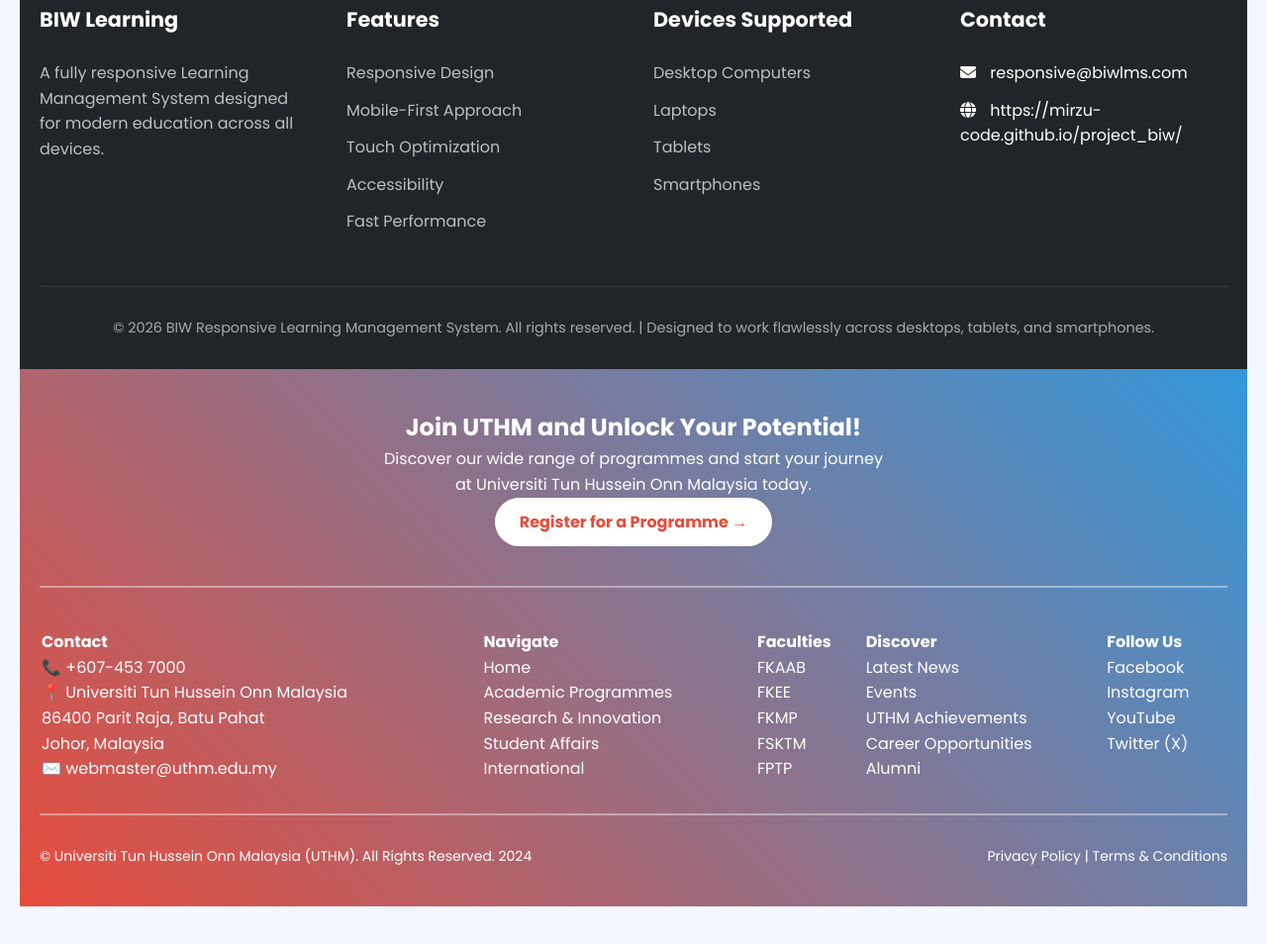
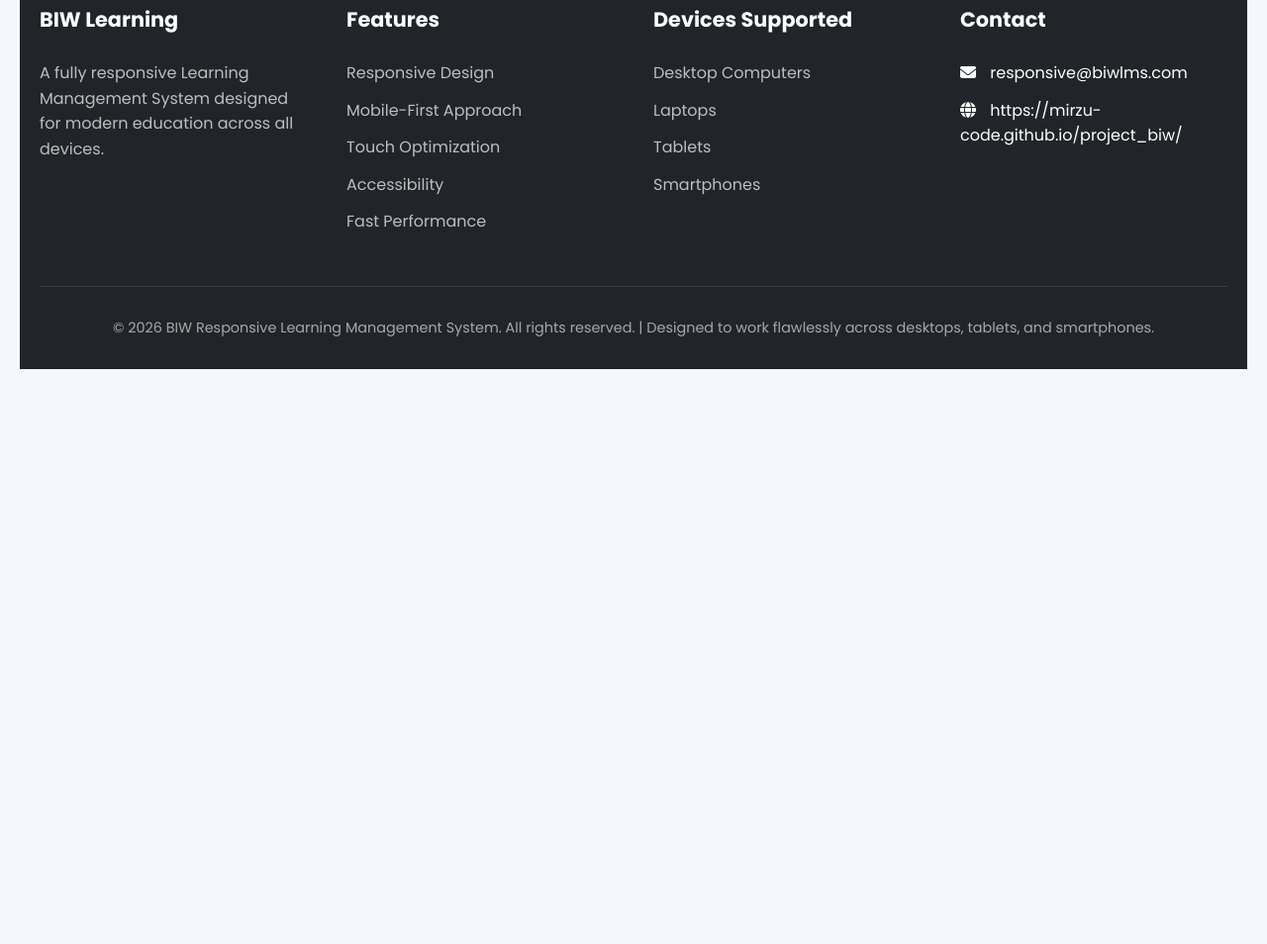
Before and after one commit to mirzu-code/project_biw, a website: page index.html in a window 1280 px wide. Shown: the part 2861-3815 px from the top of the page at 99% size. After the commit the page ends 3314 px from the top, so only its background shows below. Drawn offline with Linux system fonts and the light colour scheme.

Commit message:
Update index.html

```diff
--- a/index.html
+++ b/index.html
@@ -767,84 +767,7 @@
     carousel.style.transform = `translateX(${-scrollPosition}px)`;
 });
 </script>
-<footer style="background:linear-gradient(45deg,#e74c3c,#3498db); color:white; padding:40px 20px;">
 
-    <div style="text-align:center;">
-        <h2>Join UTHM and Unlock Your Potential!</h2>
-        <p>
-            Discover our wide range of programmes and start your journey<br>
-            at Universiti Tun Hussein Onn Malaysia today.
-        </p>
-        <a href="signup.html"
-           style="display:inline-block; padding:12px 25px; background:white; color:#e74c3c;
-                  text-decoration:none; border-radius:25px; font-weight:bold;">
-            Register for a Programme →
-        </a>
-    </div>
-
-    <hr style="margin:40px 0; border:1px solid rgba(255,255,255,0.4);">
-
-    <table width="100%" cellpadding="10">
-        <tr valign="top">
-            <td>
-                <h4>Contact</h4>
-                <p>📞 +607-453 7000</p>
-                <p>
-                    📍 Universiti Tun Hussein Onn Malaysia<br>
-                    86400 Parit Raja, Batu Pahat<br>
-                    Johor, Malaysia
-                </p>
-                <p>✉️ webmaster@uthm.edu.my</p>
-            </td>
-
-            <td>
-                <h4>Navigate</h4>
-                <p>Home</p>
-                <p>Academic Programmes</p>
-                <p>Research & Innovation</p>
-                <p>Student Affairs</p>
-                <p>International</p>
-            </td>
-
-            <td>
-                <h4>Faculties</h4>
-                <p>FKAAB</p>
-                <p>FKEE</p>
-                <p>FKMP</p>
-                <p>FSKTM</p>
-                <p>FPTP</p>
-            </td>
-
-            <td>
-                <h4>Discover</h4>
-                <p>Latest News</p>
-                <p>Events</p>
-                <p>UTHM Achievements</p>
-                <p>Career Opportunities</p>
-                <p>Alumni</p>
-            </td>
-
-            <td>
-                <h4>Follow Us</h4>
-                <p>Facebook</p>
-                <p>Instagram</p>
-                <p>YouTube</p>
-                <p>Twitter (X)</p>
-            </td>
-        </tr>
-    </table>
-
-    <hr style="margin:30px 0; border:1px solid rgba(255,255,255,0.4);">
-
-    <div style="display:flex; justify-content:space-between; font-size:14px; flex-wrap:wrap;">
-        <p>© Universiti Tun Hussein Onn Malaysia (UTHM). All Rights Reserved. 2024</p>
-        <p>
-            <a href="#" style="color:white; text-decoration:none;">Privacy Policy</a> |
-            <a href="#" style="color:white; text-decoration:none;">Terms & Conditions</a>
-        </p>
-    </div>
-
-</footer>
 
 </body>
 </html>
```
